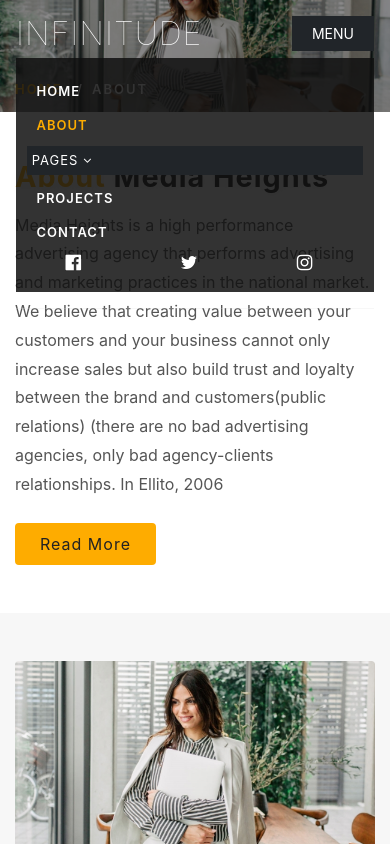
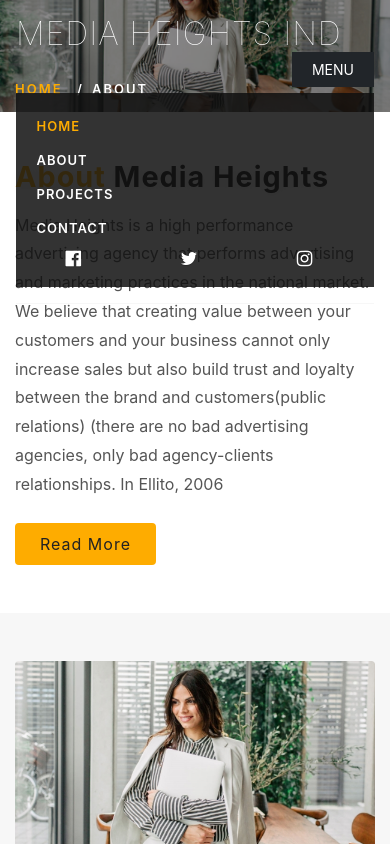
Before and after one commit to SbaniNtokozo/MediaHeight, a plain HTML site: page about.html in a window 390 px wide. Both pictures are taken after a click on the label "MENU". Shown: the top 844 px of the page. Drawn offline with Linux system fonts and the light colour scheme.

Commit message:
Update about.html

```diff
--- a/about.html
+++ b/about.html
@@ -43,12 +43,11 @@ License URL: http://creativecommons.org/licenses/by/3.0/
         <div class="overlay-innerpage">
             <!--/top-nav -->
             <div class="top_w3pvt_main container">
-                <!--/header -->
-                <header class="nav_w3pvt text-center">
+                <header class="nav_w3pvt text-center ">
                     <!-- nav -->
                     <nav class="wthree-w3ls">
                         <div id="logo">
-                            <h1> <a class="navbar-brand px-0 mx-0" href="index.html">Infinitude
+                            <h1> <a class="navbar-brand px-0 mx-0" href="index.html">Media Heights Ind
                                 </a>
                             </h1>
                         </div>
@@ -56,24 +55,10 @@ License URL: http://creativecommons.org/licenses/by/3.0/
                         <label for="drop" class="toggle">Menu</label>
                         <input type="checkbox" id="drop" />
                         <ul class="menu mr-auto">
-                            <li><a href="index.html">Home</a></li>
-                            <li class="active"><a href="about.html">About</a></li>
-                            <li>
-                                <!-- First Tier Drop Down -->
-                                <label for="drop-2" class="toggle toggle-2">Pages <span class="fa fa-angle-down" aria-hidden="true"></span> </label>
-                                <a href="#">Pages  <span class="fa fa-angle-down" aria-hidden="true"></span></a>
-                                <input type="checkbox" id="drop-2" />
-                                <ul>
+                            <li class="active"><a href="index.html">Home</a></li>
+                            <li><a href="about.html">About</a></li>
 
-                                    <li><a href="services.html" class="drop-text">Services</a></li>
-                                    <li><a href="timeline.html" class="drop-text">Timeline</a></li>
-                                    <li><a href="team.html" class="drop-text">Team</a></li>
-                                    <li><a href="typo.html" class="drop-text">Typography</a></li>
-                                    <li><a href="error.html" class="drop-text">Faq's</a></li>
-                                    <li><a href="error.html" class="drop-text">Social Media</a></li>
-                                </ul>
-                            </li>
-                            <li><a href="index.html">Projects</a></li>
+                            <li><a href="#gallery">Projects</a></li>
                             <li><a href="contact.html">Contact</a></li>
 
                             <li class="social-icons ml-lg-3"><a href="#" class="p-0 social-icon"><span class="fa fa-facebook-official" aria-hidden="true"></span>
@@ -82,7 +67,7 @@ License URL: http://creativecommons.org/licenses/by/3.0/
                             <li class="social-icons"><a href="#" class="p-0 social-icon"><span class="fa fa-twitter" aria-hidden="true"></span>
                                     <div class="tooltip">Twitter</div>
                                 </a> </li>
-                            <li class="social-icons"><a href="#" class="p-0 social-icon"><span class="fa fa-instagram" aria-hidden="true"></span>
+                            <li class="social-icons"><a href="https://www.instagram.com/media_heights_marketing/" class="p-0 social-icon"><span class="fa fa-instagram" aria-hidden="true"></span>
                                     <div class="tooltip">Instagram</div>
                                 </a> </li>
                         </ul>
```
